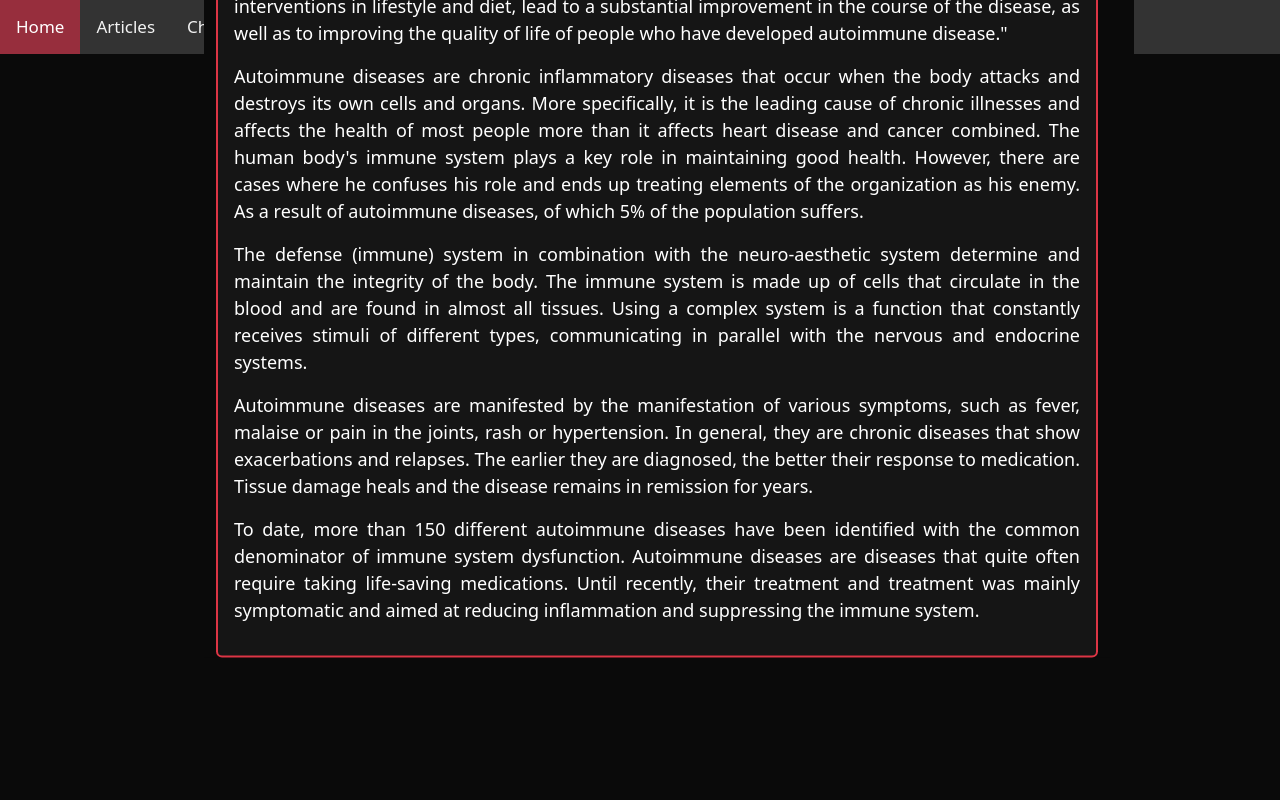
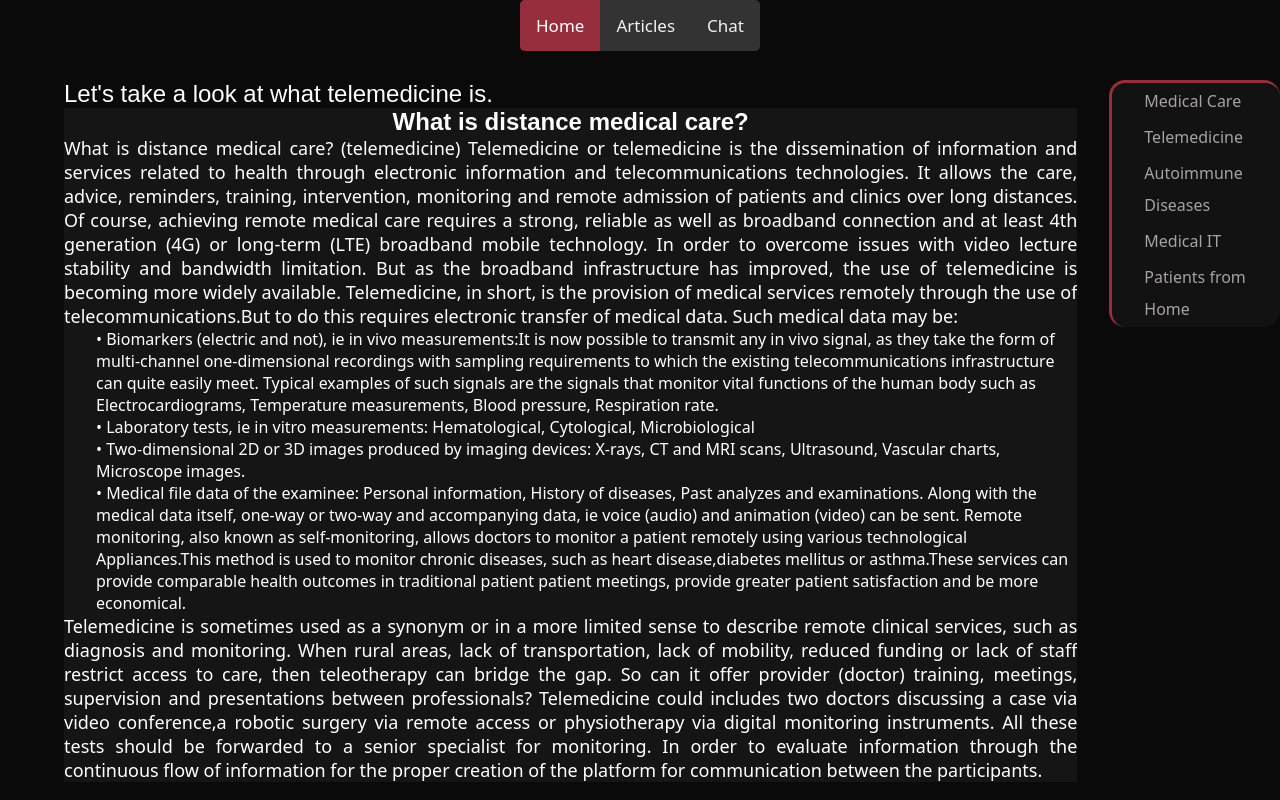
Before and after one commit to Kakajohn/interactive-internet-technologies-for-people-with-autoimmune-bowel-diseases-frontend, a React (Create React App) app: page / in a window 1280 px wide. Shown: the top 800 px of the page. Built offline with nearby package versions, Linux system fonts and the light colour scheme; what react-alert-template-basic would draw is missing.

Commit message:
fixed files

```diff
--- a/src/App.js
+++ b/src/App.js
@@ -6,7 +6,6 @@ import Login from './components/Login';
 import Messenger from './components/Messenger';
 import ProtectRoute from './components/ProtectRoute';
 import Register from './components/Register';
-import Pagenotfound from './components/Pagenotfound'
 
 function App() {
   return (
@@ -39,7 +38,6 @@ function App() {
               // </ProtectRoute>
             }
           />
-          <Route path="/*" element={<Pagenotfound/>} />
         </Routes>
       </BrowserRouter>
     </div>
--- a/src/components/NavigationBar.jsx
+++ b/src/components/NavigationBar.jsx
@@ -3,7 +3,7 @@ import { Link, useNavigate } from 'react-router-dom';
 import '../sass/components/_navbar.scss'
 const NavigationBar = () => {
   return (
-    <header id='head'>
+    <header className='head'>
      <div class="topnav">
         <Link class="active" to="/">Home</Link>
         <Link to="/med4u/articles">Articles</Link>
--- a/src/sass/components/_navbar.scss
+++ b/src/sass/components/_navbar.scss
@@ -143,6 +143,8 @@ nav ul li a {
 .topnav {
   background-color: #333;
   overflow: hidden;
+  position: fixed;
+  border-radius: 5px;
 }
 
 /* Style the links inside the navigation bar */
```
Also changed, not shown: src/components/HomePage.jsx (+0 -21 lines).
